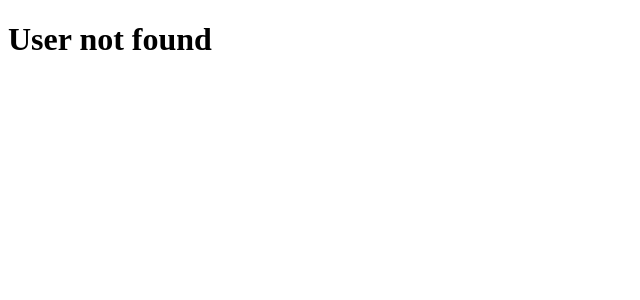
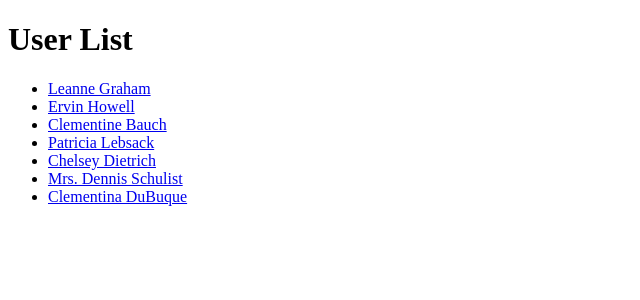
Before and after one commit to acciojob/routing-people-Rahulllkr, a React app: page / in a window 1280 px wide. Before the commit this address had no page. Shown: the top 300 px of the page, without its empty margins (0-640 px from the left). Built offline with nearby package versions, Linux system fonts and the light colour scheme.

Commit message:
check now

```diff
--- a/src/components/App.js
+++ b/src/components/App.js
@@ -1,7 +1,7 @@
 import React from "react";
 import "./../styles/App.css";
 import { BrowserRouter,Route, Routes } from "react-router-dom";
-import UsersList from "./UserList";
+import UserList from "./UserList";
 import UserDetail from "./UserDetail";
 
 const App = () => {
@@ -10,8 +10,8 @@ const App = () => {
       <div>
         {/* Do not remove the main div */}
         <Routes>
-          <Route path="/" element={<UserDetail />} />
-          <Route path="/users/:num" element={<UsersList />} />
+          <Route path="/" element={<UserList />} />
+          <Route path="/users/:num" element={<UserDetail />} />
         </Routes>
       </div>
     </BrowserRouter>
--- a/src/components/UserList.js
+++ b/src/components/UserList.js
@@ -15,15 +15,13 @@ const UserList = () => {
   return (
     <div>
       <h1>User List</h1>
-      {names.map((uName, index) => {
-        return (
-          <div key={index}>
-            <Link to={`/users/${index + 1}`}>
-              <p>{uName}</p>
-            </Link>
-          </div>
-        );
-      })}
+      <ul>
+        {names.map((uName, index) => (
+          <li key={index}>
+            <Link to={`/users/${index + 1}`}>{uName}</Link>
+          </li>
+        ))}
+      </ul>
     </div>
   );
 };
```
